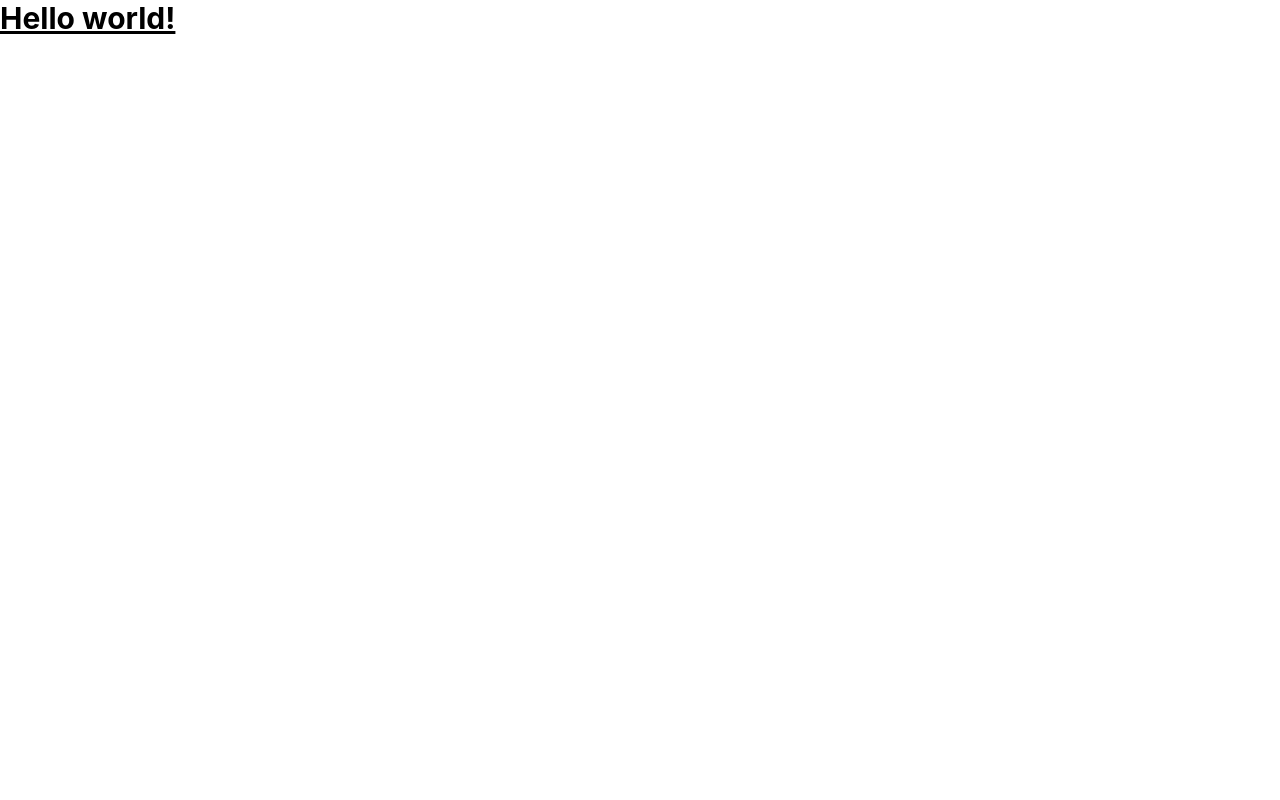
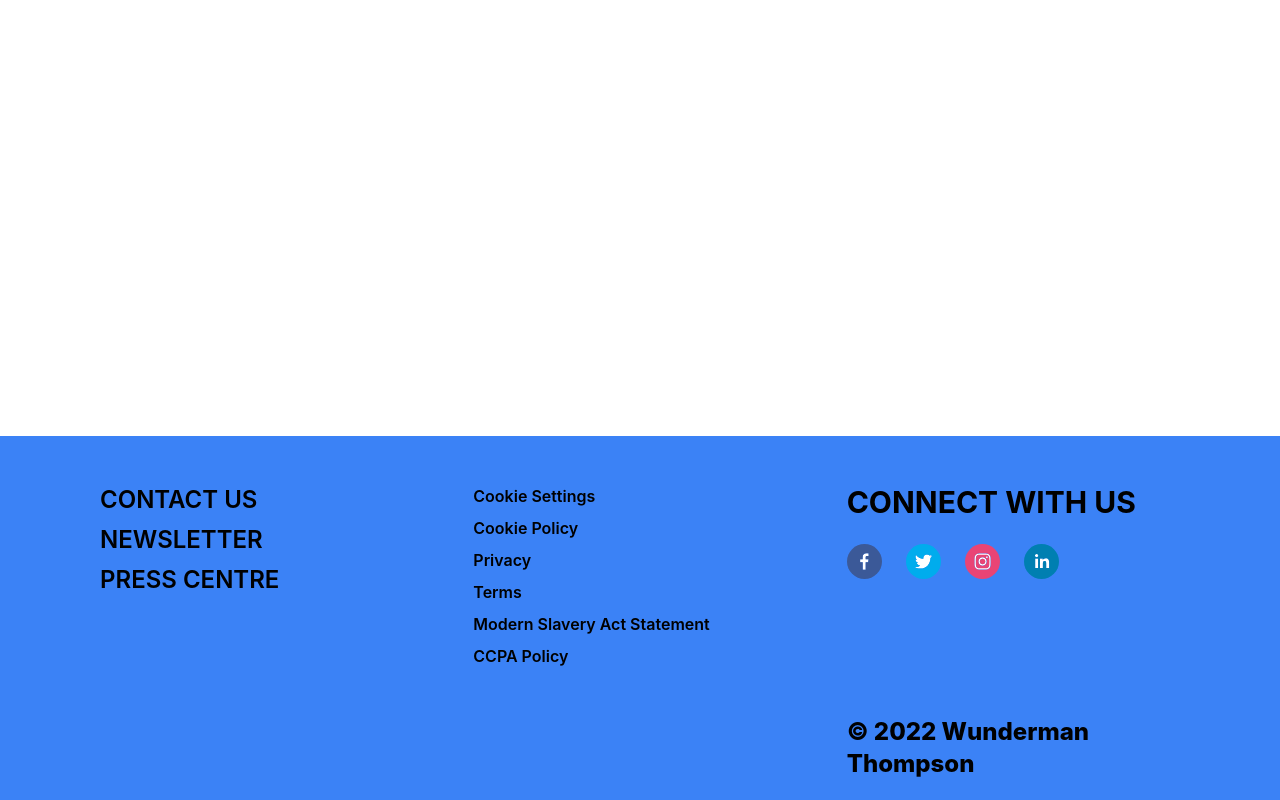
Before and after one commit to MustafaElgmal/JWT, a Next.js app: page / in a window 1280 px wide. Built offline with nearby package versions, Linux system fonts and the light colour scheme.

Commit message:
creating footer

```diff
--- /dev/null
+++ b/components/Footer.tsx
@@ -0,0 +1,105 @@
+import React from "react";
+
+import { SocialIcon } from "react-social-icons";
+
+type Props = {};
+
+const Footer = (props: Props) => {
+  return (
+    <>
+      <div className="bg-blue-500  w-full grid grid-cols-3 justify-around items-start pt-7 px-20 absolute bottom-0 ">
+        <div className="p-5">
+          <ul>
+            {/* <p className="text-white-800 font-bold text-2xl pb-4">Support</p> */}
+
+            <li className="text-white-500 text-2xl pb-2 font-semibold">
+              <span className=" hover:text-blue-600 cursor-pointer">
+                CONTACT US
+              </span>
+            </li>
+            <li className="text-white-500 text-2xl pb-2 font-semibold">
+              <span className=" hover:text-blue-600 cursor-pointer">
+                NEWSLETTER
+              </span>
+            </li>
+            <li className="text-white-500 text-2xl pb-2 font-semibold">
+              <span className=" hover:text-blue-600 cursor-pointer ">
+                PRESS CENTRE
+              </span>
+            </li>
+          </ul>
+        </div>
+        <div className="p-5">
+          <ul className="">
+            {/* <p className="text-white-800 font-bold text-2xl pb-4">Product</p> */}
+            <li className="text-white-500 text-md pb-2 font-semibold ">
+              <span className="hover:text-blue-600 cursor-pointer">
+                Cookie Settings
+              </span>
+            </li>
+            <li className="text-white-500 text-md pb-2 font-semibold  ">
+              <span className="hover:text-blue-600 cursor-pointer">
+                Cookie Policy
+              </span>
+            </li>
+            <li className="text-white-500 text-md pb-2 font-semibold ">
+              <span className="hover:text-blue-600 cursor-pointer">
+                Privacy
+              </span>
+            </li>
+            <li className="text-white-500 text-md pb-2 font-semibold ">
+              <span className="hover:text-blue-600 cursor-pointer">Terms</span>
+            </li>
+            <li className="text-white-500 text-md pb-2 font-semibold ">
+              <span className="hover:text-blue-600 cursor-pointer">
+                Modern Slavery Act Statement
+              </span>
+            </li>
+            <li className="text-white-500 text-md pb-2 font-semibold ">
+              <span className="hover:text-blue-600 cursor-pointer">
+                CCPA Policy
+              </span>
+            </li>
+          </ul>
+        </div>
+
+        <div className="p-5 ">
+          <ul>
+            <p className="text-white-500 font-bold text-3xl pb-6">
+              <span className="text-white-400">CONNECT WITH US</span>
+            </p>
+            <div className="flex gap-6 pb-5">
+              <SocialIcon
+                style={{ height: 35, width: 35 }}
+                url="https://www.facebook.com/WundermanThompson/"
+                fgColor="white"
+              />
+              <SocialIcon
+                style={{ height: 35, width: 35 }}
+                url="https://twitter.com/Fahad_Alshemali"
+                fgColor="white"
+              />
+              <SocialIcon
+                style={{ height: 35, width: 35 }}
+                url="https://www.instagram.com/wunthompson/"
+                fgColor="white"
+              />
+              <SocialIcon
+                style={{ height: 35, width: 35 }}
+                url="https://www.linkedin.com/company/wunderman-thompson-/"
+                fgColor="white"
+              />
+            </div>
+          </ul>
+        </div>
+        <div className="flex flex-col justify-center items-start text-start p-5 col-end-4 ">
+          <h1 className=" text-white-800 text-2xl	font-extrabold">
+            © 2022 Wunderman Thompson
+          </h1>
+        </div>
+      </div>
+    </>
+  );
+};
+
+export default Footer;
--- a/package.json
+++ b/package.json
@@ -15,6 +15,8 @@
     "next": "12.3.1",
     "react": "18.2.0",
     "react-dom": "18.2.0",
+    "react-icons": "^4.4.0",
+    "react-social-icons": "^5.14.0",
     "yup": "^0.32.11"
   },
   "devDependencies": {
--- a/pages/index.tsx
+++ b/pages/index.tsx
@@ -1,12 +1,14 @@
 import type { NextPage } from 'next'
 import Head from 'next/head'
 import Image from 'next/image'
+import Footer  from '../components/Footer'
+
 
 const Home: NextPage = () => {
   return (
-    <h1 className="text-3xl font-bold underline">
-      Hello world!
-    </h1>
+    <div>
+    <Footer/>
+    </div>
   )
 }
 
```
Also changed, not shown: 2 other files (tests, documents, lock files or other folders).
